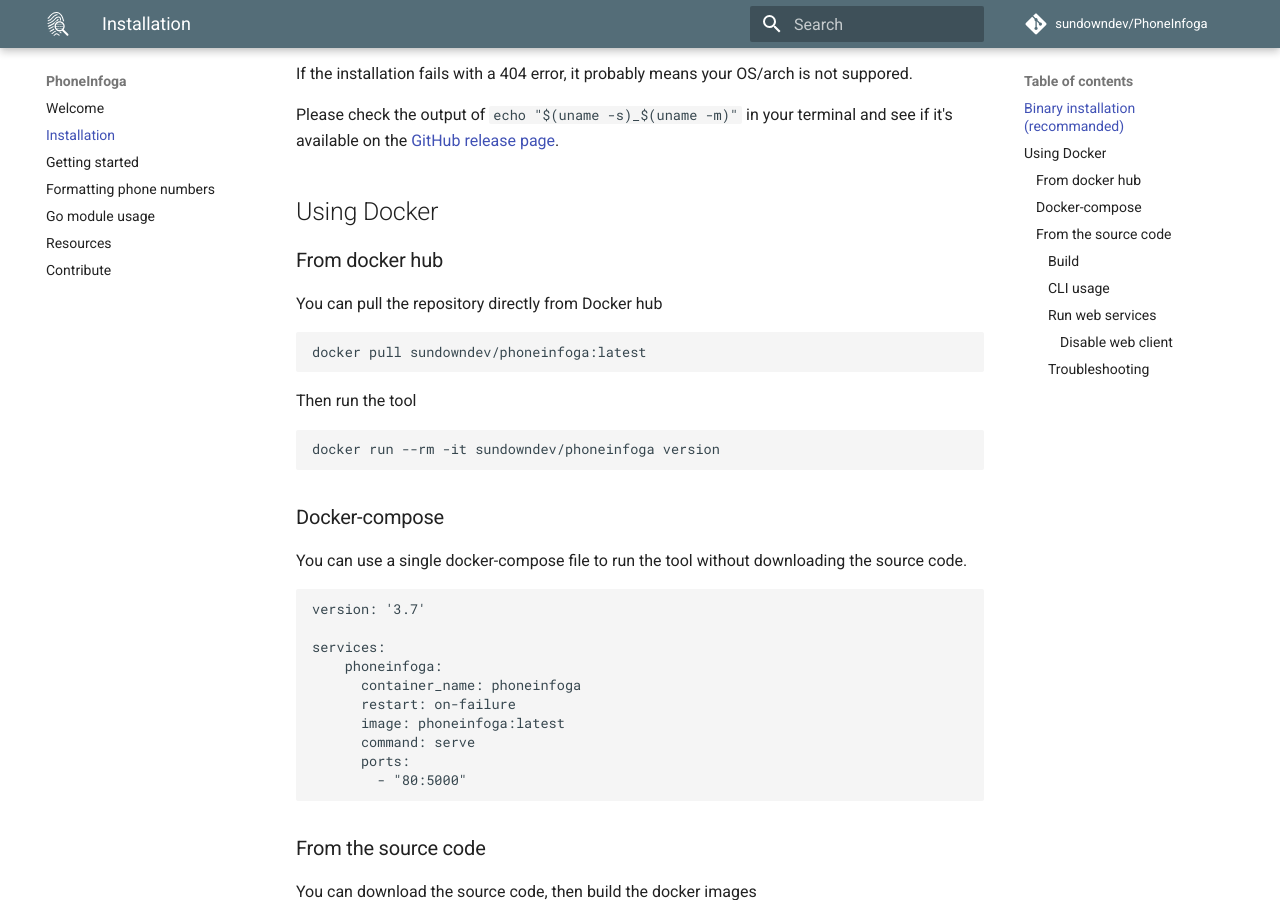
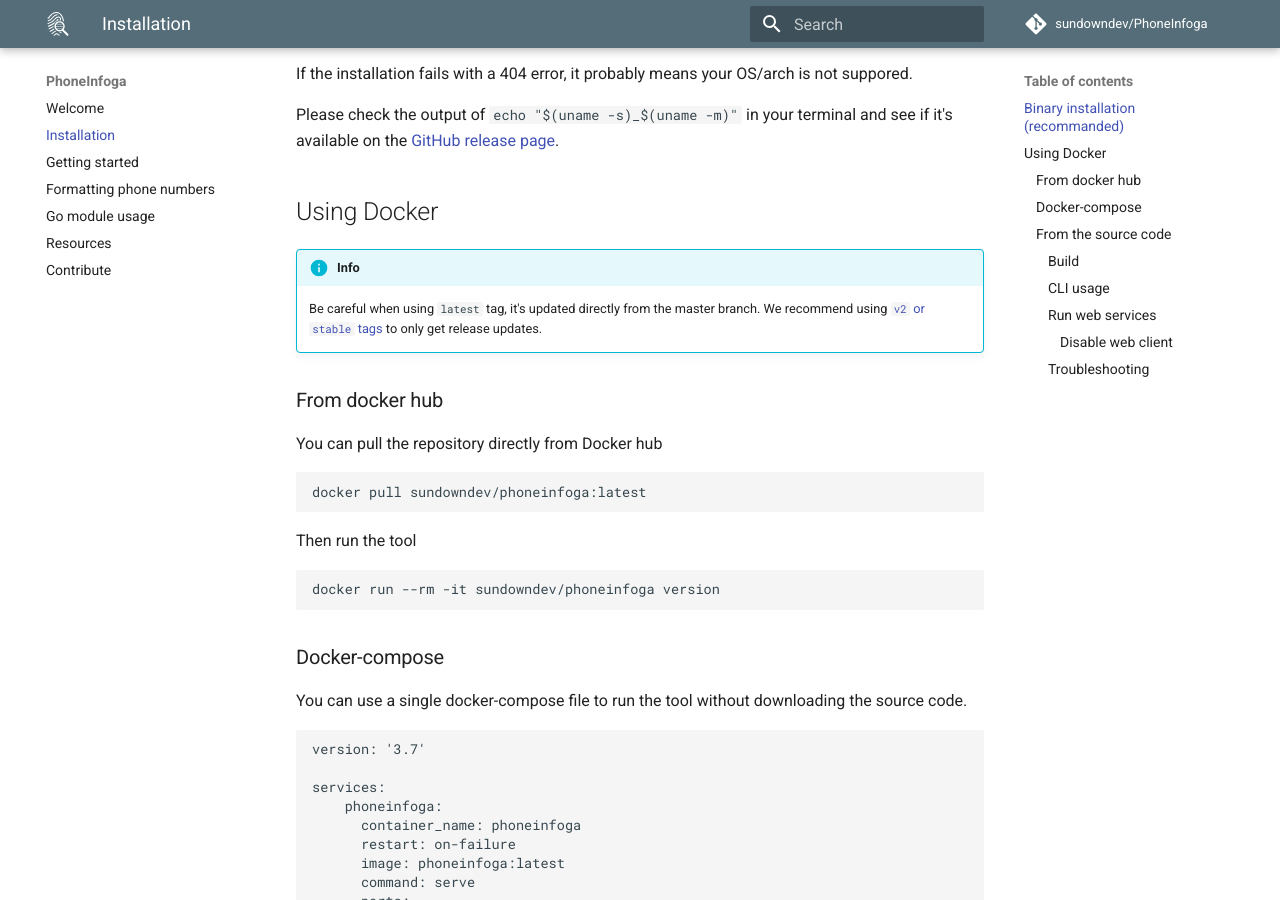
Before and after one commit to sundowndev/phoneinfoga, an MkDocs documentation site: the page built from docs/install.md, in a window 1280 px wide and 900 px high, scrolled down 844 px. Built offline with MkDocs 1.6.1 and Material for MkDocs 9.7.7, drawn with Linux system fonts in a browser that asks for light colours; comment, search, counter and statistics services are not loaded.

Commit message:
docs: note about docker tags

```diff
--- a/docs/install.md
+++ b/docs/install.md
@@ -32,6 +32,9 @@
 Please check the output of `echo "$(uname -s)_$(uname -m)"` in your terminal and see if it's available on the [GitHub release page](https://github.com/sundowndev/PhoneInfoga/releases).
 
 ## Using Docker
+
+!!! info
+    Be careful when using `latest` tag, it's updated directly from the master branch. We recommend using [`v2` or `stable` tags](https://hub.docker.com/r/sundowndev/phoneinfoga/tags) to only get release updates.
 
 ### From docker hub
 
```
